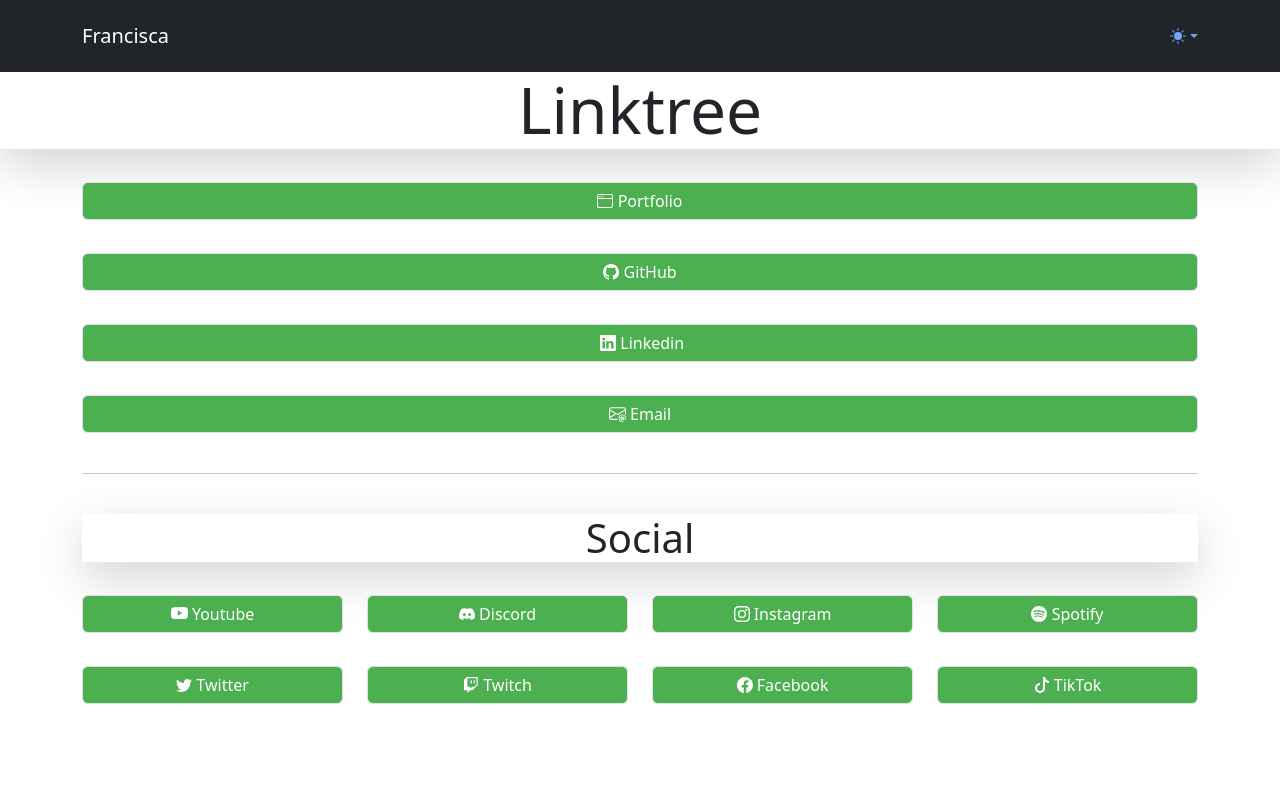
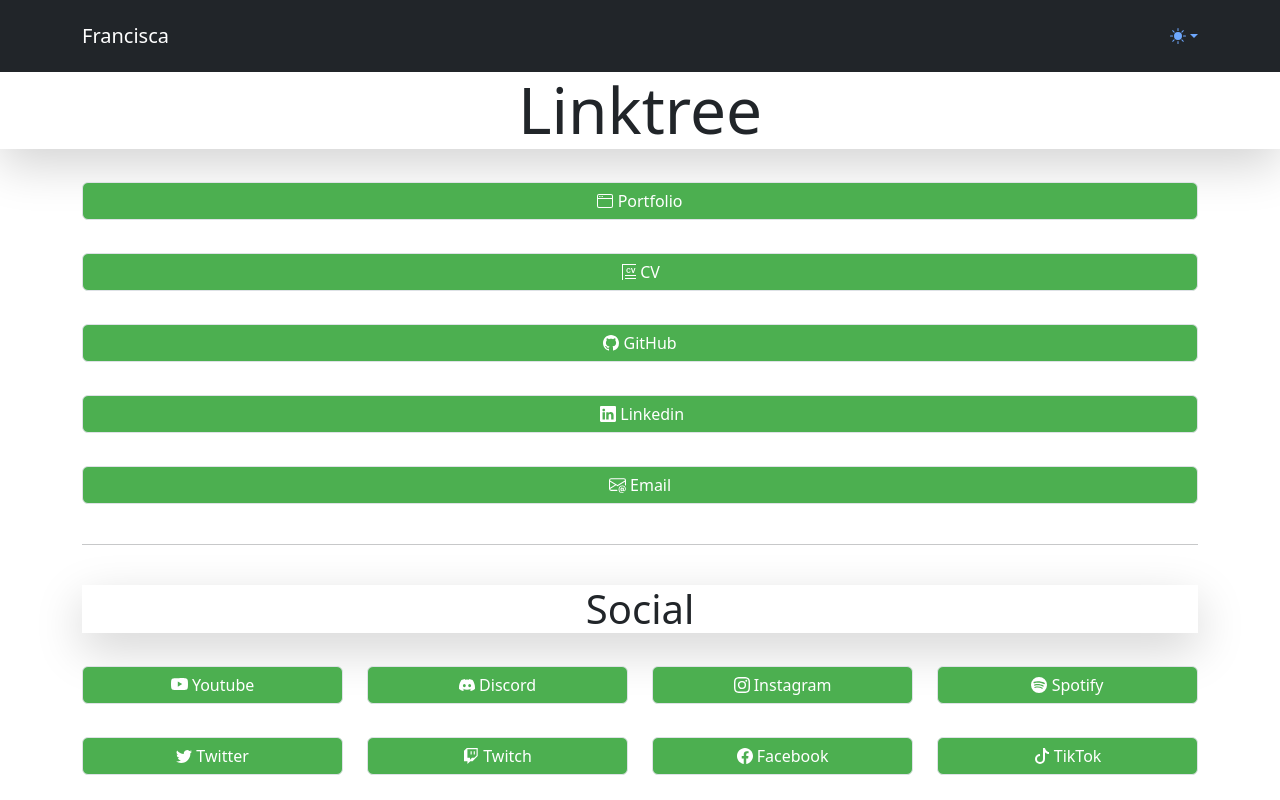
Before and after one commit to Francisca105/linktree, a plain HTML site: page index.html in a window 1280 px wide. Drawn offline with Linux system fonts and the light colour scheme.

Commit message:
CV link added

```diff
--- a/index.html
+++ b/index.html
@@ -119,6 +119,12 @@
         </div>
         <hr class="invisible">
         <div class="row">
+            <div class="col-md-12"><a href="https://raw.githubusercontent.com/Francisca105/Francisca105/main/cv.pdf" class="btn btn-primary border rounded d-flex d-md-flex justify-content-center align-items-center justify-content-md-center align-items-md-center" role="button" target="_blank" rel="external"><svg xmlns="http://www.w3.org/2000/svg" width="1em" height="1em" fill="currentColor" viewBox="0 0 16 16" class="bi bi-window">
+                        <svg width="24" height="24" xmlns="http://www.w3.org/2000/svg" fill-rule="evenodd" clip-rule="evenodd"><path d="M3 24h19v-23h-1v22h-18v1zm17-24h-18v22h18v-22zm-1 1h-16v20h16v-20zm-2 16h-12v1h12v-1zm0-3h-12v1h12v-1zm0-3h-12v1h12v-1zm-7.348-3.863l.948.3c-.145.529-.387.922-.725 1.178-.338.257-.767.385-1.287.385-.643 0-1.171-.22-1.585-.659-.414-.439-.621-1.04-.621-1.802 0-.806.208-1.432.624-1.878.416-.446.963-.669 1.642-.669.592 0 1.073.175 1.443.525.221.207.386.505.496.892l-.968.231c-.057-.251-.177-.449-.358-.594-.182-.146-.403-.218-.663-.218-.359 0-.65.129-.874.386-.223.258-.335.675-.335 1.252 0 .613.11 1.049.331 1.308.22.26.506.39.858.39.26 0 .484-.082.671-.248.187-.165.322-.425.403-.779zm3.023 1.78l-1.731-4.842h1.06l1.226 3.584 1.186-3.584h1.037l-1.734 4.842h-1.044z"/></svg>
+                    </svg>&nbsp;CV</a></div>
+        </div>
+        <hr class="invisible">
+        <div class="row">
             <div class="col-md-12"><a href="https://github.com/Francisca105" class="btn btn-primary border rounded d-flex d-md-flex justify-content-center align-items-center justify-content-md-center align-items-md-center" role="button" target="_blank" rel="external"><svg xmlns="http://www.w3.org/2000/svg" width="1em" height="1em" fill="currentColor" viewBox="0 0 16 16" class="bi bi-github">
                         <path d="M8 0C3.58 0 0 3.58 0 8c0 3.54 2.29 6.53 5.47 7.59.4.07.55-.17.55-.38 0-.19-.01-.82-.01-1.49-2.01.37-2.53-.49-2.69-.94-.09-.23-.48-.94-.82-1.13-.28-.15-.68-.52-.01-.53.63-.01 1.08.58 1.23.82.72 1.21 1.87.87 2.33.66.07-.52.28-.87.51-1.07-1.78-.2-3.64-.89-3.64-3.95 0-.87.31-1.59.82-2.15-.08-.2-.36-1.02.08-2.12 0 0 .67-.21 2.2.82.64-.18 1.32-.27 2-.27.68 0 1.36.09 2 .27 1.53-1.04 2.2-.82 2.2-.82.44 1.1.16 1.92.08 2.12.51.56.82 1.27.82 2.15 0 3.07-1.87 3.75-3.65 3.95.29.25.54.73.54 1.48 0 1.07-.01 1.93-.01 2.2 0 .21.15.46.55.38A8.012 8.012 0 0 0 16 8c0-4.42-3.58-8-8-8z"></path>
                     </svg>&nbsp;GitHub</a></div>
```
